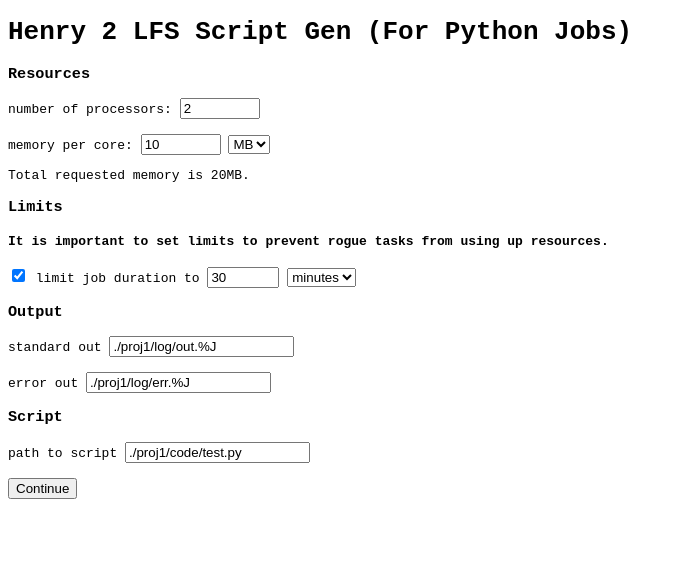
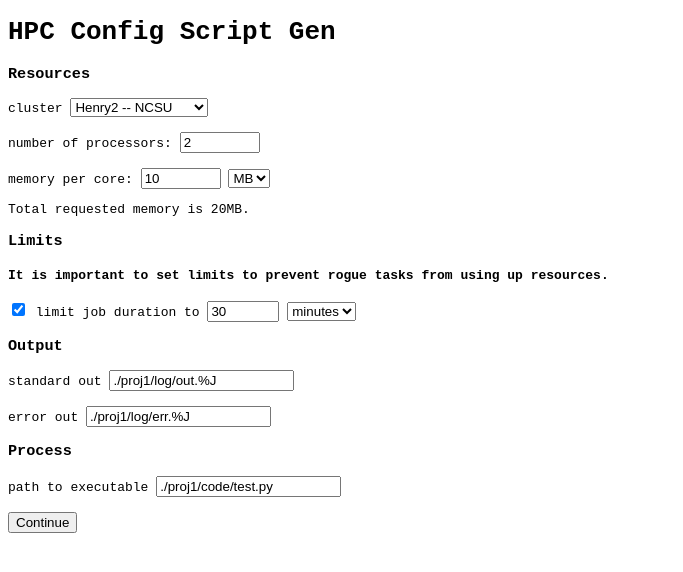
Before and after one commit to SamyBencherif/UNCG-HPC, a website: page index.html in a window 1280 px wide. Shown: the whole page, without its empty margins (0-683 px from the left). Drawn offline with nearby package versions, Linux system fonts and the light colour scheme.

Commit message:
-select between clusters (all but henry2 unimplemeted) -step = 1 for core num

```diff
--- a/index.html
+++ b/index.html
@@ -21,12 +21,21 @@
 	</noscript>
 
 
-	<h1>Henry 2 LFS Script Gen (For Python Jobs)</h1>
+	<h1>HPC Config Script Gen</h1>
 
 	<h3>Resources</h3>
 
+	<label>cluster</label>
+	<select id="" name="clusterName">
+		<option selected>Henry2 -- NCSU</option>
+		<option>KillDevil -- UNCCH</option>
+		<option>Longleaf -- UNCCH</option>
+	</select>
+	<br>
+	<br>
+
 	<label>number of processors: </label>
-	<input id="coreNum" type="number" value="2" min="1" max="10000">
+	<input id="coreNum" type="number" value="2" min="1" max="10000" step="1">
 	<br>
 	<br>
 
@@ -69,9 +78,9 @@
 	<input id="stderr" value="./proj1/log/err.%J">
 	<br>
 
-	<h3>Script</h3>
+	<h3>Process</h3>
 
-	<label>path to script</label>
+	<label>path to executable</label>
 	<input id="script" value="./proj1/code/test.py">
 	<br>
 	<br>
```
